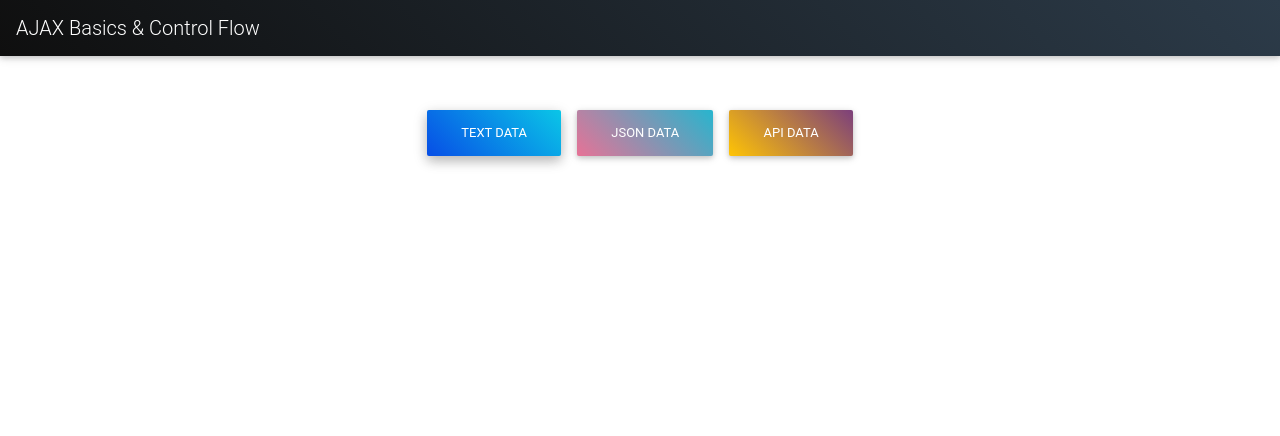
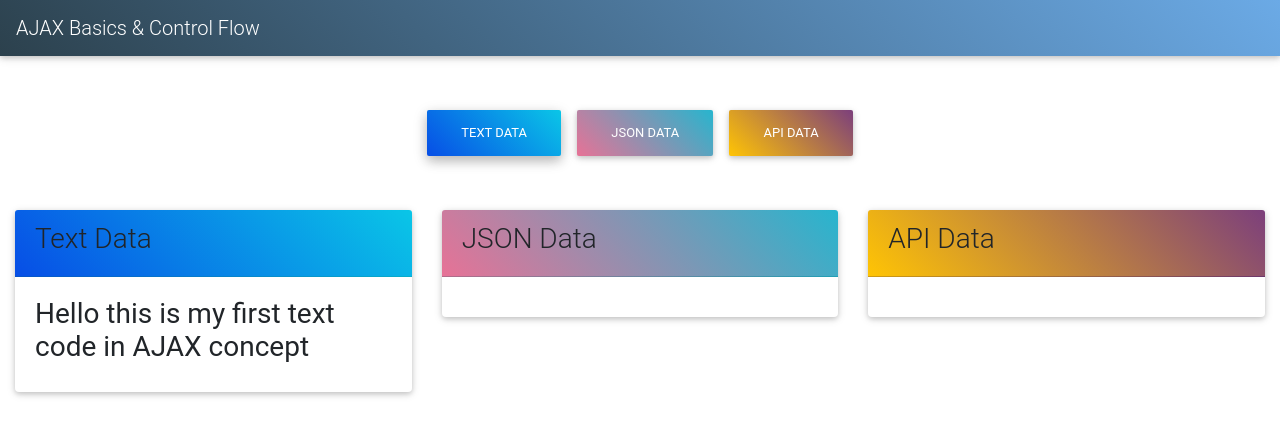
Before and after one commit to venkatareddychinnapareddy/AJAX, a plain HTML site: page 02_AJAX_Controls Flow/index.html in a window 1280 px wide. Both pictures are taken after a click on the button "TEXT DATA". Drawn offline with Linux system fonts and the light colour scheme; a web font is replaced by a local one.

Commit message:
added text to card body

```diff
--- a/02_AJAX_Controls Flow/app.js
+++ b/02_AJAX_Controls Flow/app.js
@@ -1 +1,37 @@
-console.log('Hello Venkat how ru');
+//Text file data
+
+let textButton = document.querySelector('#text-btn');
+textButton.addEventListener('click',function () {
+    //AJAX starts here
+
+    // 1.We have to create the Ajax request
+
+    let xhr = new XMLHttpRequest();
+
+    // 2.prepare the request
+
+    xhr.open('GET', './data/messege.txt' , true);
+
+    // 3.Send the request
+
+    xhr.send();
+
+    // 4.Process the request
+
+    xhr.onload = () => {
+        if (xhr.status === 200) {
+            let data = xhr.responseText;
+            textData(data);
+        }
+    }
+});
+
+
+// Display textdata in card
+
+let textData = (data) => {
+    let htmlTemplate = `<h3>${data}</h3>`;
+    document.querySelector('#text-card').innerHTML = htmlTemplate;
+
+    //document.querySelector('#text-card').innerHTML = `<h3>${data}</h3>`; can write like this too
+}
--- /dev/null
+++ b/02_AJAX_Controls Flow/data/messege.txt
@@ -0,0 +1 @@
+Hello this is my first text code in AJAX concept
--- a/02_AJAX_Controls Flow/index.html
+++ b/02_AJAX_Controls Flow/index.html
@@ -25,9 +25,44 @@
       <div class="container mt-5">
           <div class="row">
               <div class="col text-center">
-                    <button class="btn btn-primary">Text Data</button>
-                    <button class="btn btn-secondary">JSON Data</button>
-                    <button class="btn btn-warning">API Data</button>
+                    <button class="btn btn-primary" id="text-btn">Text Data</button>
+                    <button class="btn btn-secondary" id="json-btn">JSON Data</button>
+                    <button class="btn btn-warning" id="api-btn">API Data</button>
+              </div>
+          </div>
+      </div>
+
+      <div class="container-fluid mt-5">
+          <div class="row">
+              <div class="col-md-4">
+                  <div class="card">
+                      <div class="card-header bg-primary">
+                        <h3>Text Data</h3>
+                      </div>
+                      <div class="card-body" id="text-card">
+
+                      </div>
+                  </div>
+              </div>
+               <div class="col-md-4">
+                  <div class="card">
+                      <div class="card-header bg-secondary">
+                        <h3>JSON Data</h3>
+                      </div>
+                      <div class="card-body" id="json-card">
+
+                      </div>
+                  </div>
+              </div>
+               <div class="col-md-4">
+                  <div class="card">
+                      <div class="card-header bg-warning">
+                        <h3>API Data</h3>
+                      </div>
+                      <div class="card-body" id="api-card">
+
+                      </div>
+                  </div>
               </div>
           </div>
       </div>
--- a/Bootstrap/css/style.css
+++ b/Bootstrap/css/style.css
@@ -18,7 +18,7 @@
     background: linear-gradient(45deg, rgb(255, 196, 4), rgb(124, 63, 124));
 }
 .btn-dark, .bg-dark {
-    background: linear-gradient(45deg, rgb(15, 15, 15),rgb(44, 59, 73));
+    background: linear-gradient(45deg, rgb(44, 65, 77),rgb(107, 170, 230));
 }
 .btn-light, .bg-light {
     background: white
```
